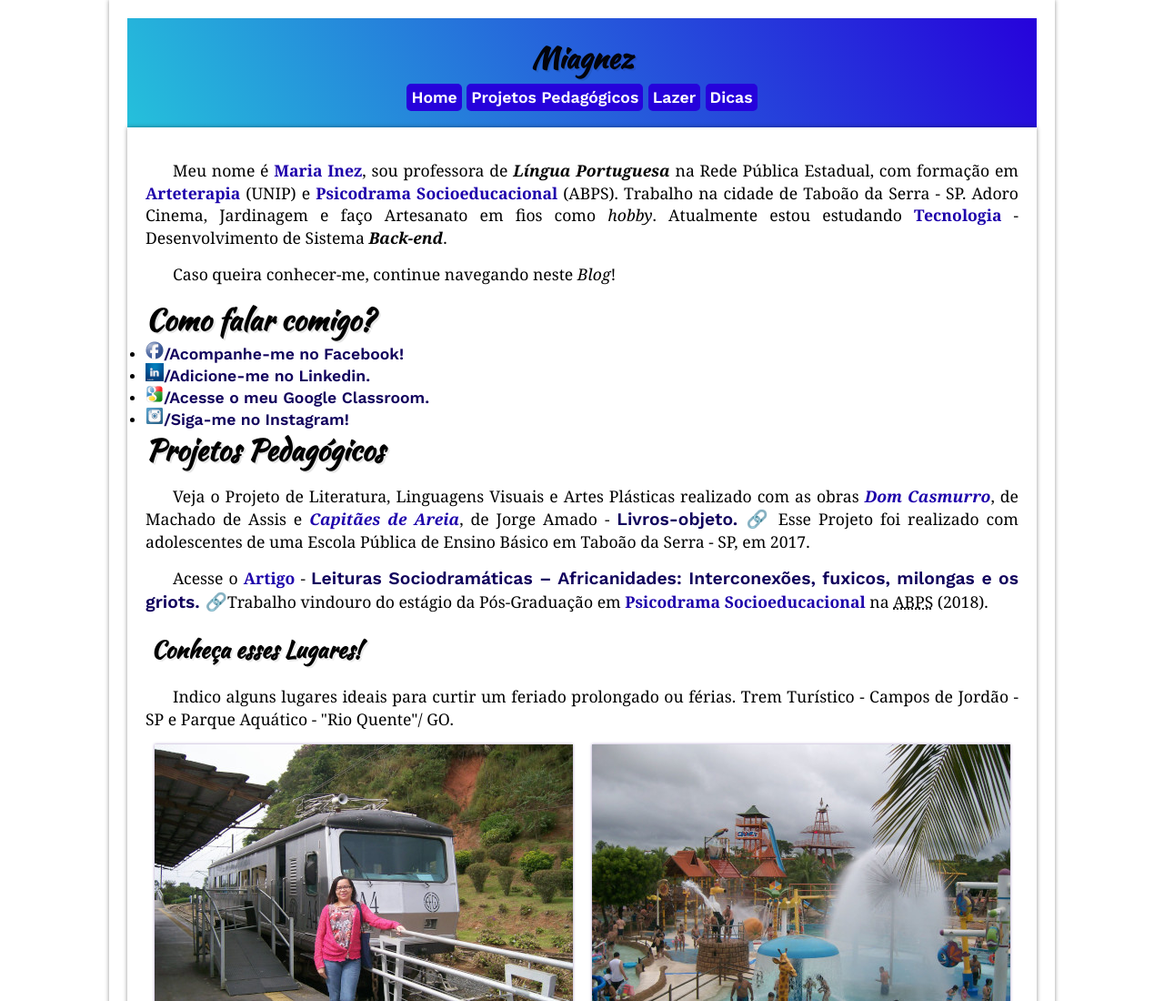
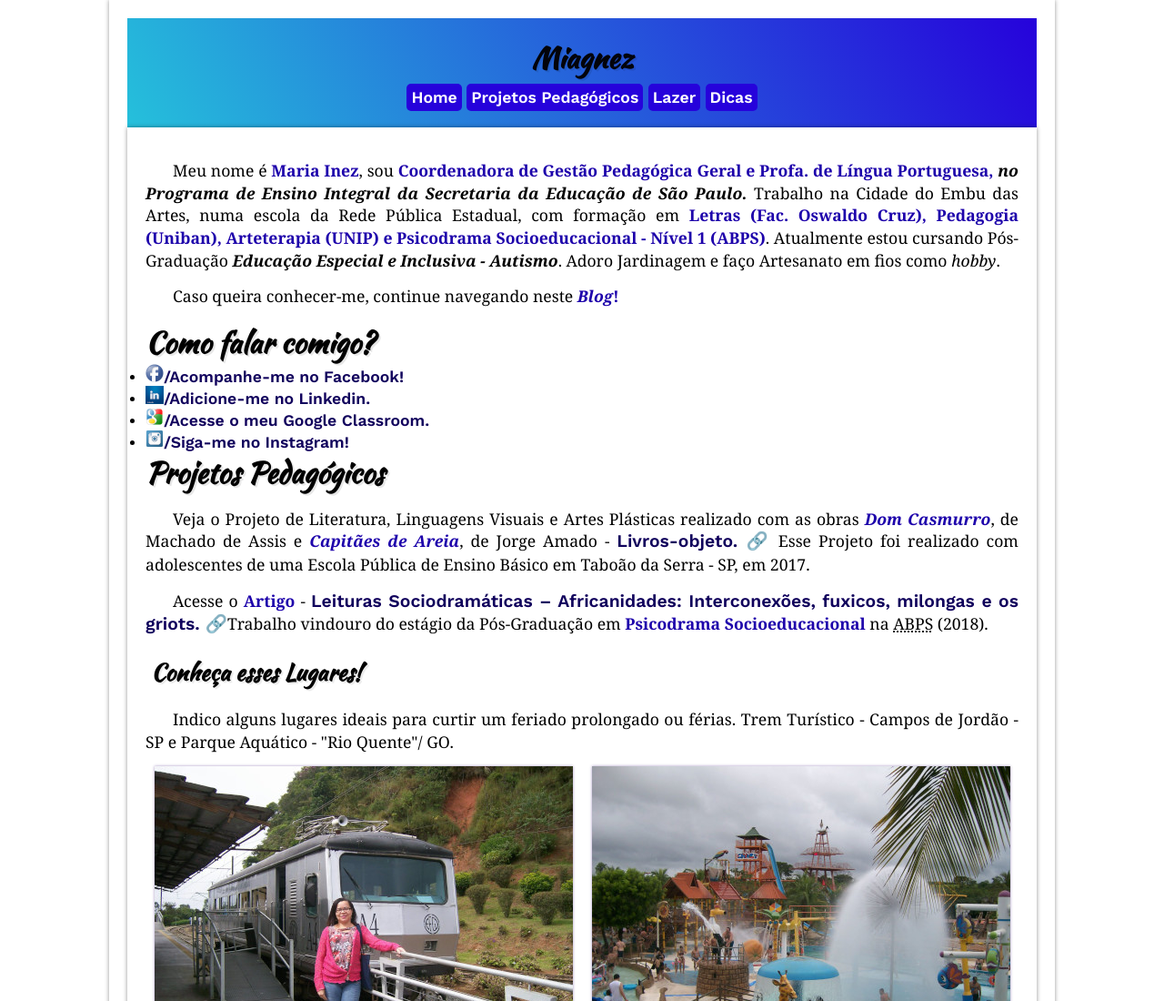
Before and after one commit to profamignez/blog_mignez, a plain HTML site: page index.html in a window 1280 px wide. Shown: the top 1100 px of the page at 91% size. Drawn offline with nearby package versions, Linux system fonts and the light colour scheme.

Commit message:
Perfil
Alteração do Perfil

```diff
--- a/index.html
+++ b/index.html
@@ -22,8 +22,8 @@
 </header>
 <main>
     <article>
-        <p>Meu nome é <strong>Maria Inez</strong>, sou professora de <class><em>Língua Portuguesa</em></class> na Rede Pública Estadual, com formação em <strong>Arteterapia</strong> (UNIP) e <strong>Psicodrama Socioeducacional</strong> (ABPS). Trabalho na cidade de Taboão da Serra - SP. Adoro Cinema, Jardinagem e faço Artesanato em fios como <i>hobby</i>. Atualmente estou estudando <strong>Tecnologia</strong> - <class>Desenvolvimento de Sistema <em>Back-end</class></em>.</p>
-            <p>Caso queira conhecer-me, continue navegando neste <i>Blog</i>!</p>
+        <p>Meu nome é <strong>Maria Inez</strong>, sou <strong>Coordenadora de Gestão Pedagógica Geral e Profa. de Língua Portuguesa,</strong><class><em> no Programa de Ensino Integral da Secretaria da Educação de São Paulo.</em></class> Trabalho na Cidade do Embu das Artes, numa escola da Rede Pública Estadual, com formação em <strong>Letras (Fac. Oswaldo Cruz), Pedagogia (Uniban),  Arteterapia (UNIP) e Psicodrama Socioeducacional - Nível 1 (ABPS)</strong>. Atualmente estou cursando Pós-Graduação <class><em>Educação Especial e Inclusiva - Autismo</em></class>. Adoro Jardinagem e faço Artesanato em fios como <i>hobby</i>.</p>
+            <p>Caso queira conhecer-me, continue navegando neste <strong><i>Blog</i>!</strong></p>
 
         <h1>Como falar comigo?</h1>
         <ul>
```
